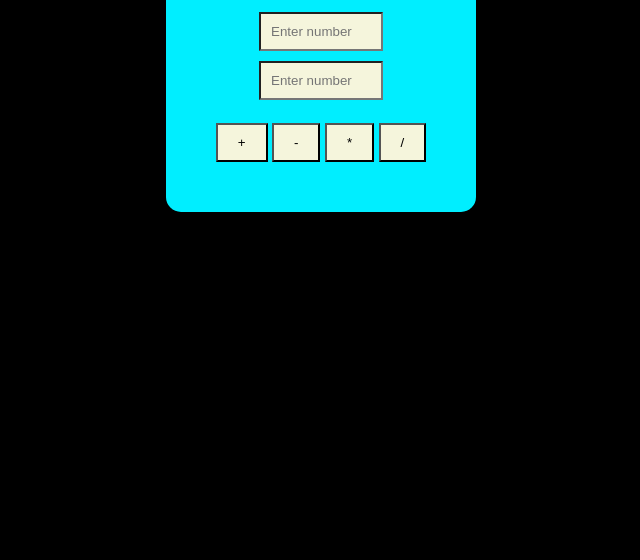
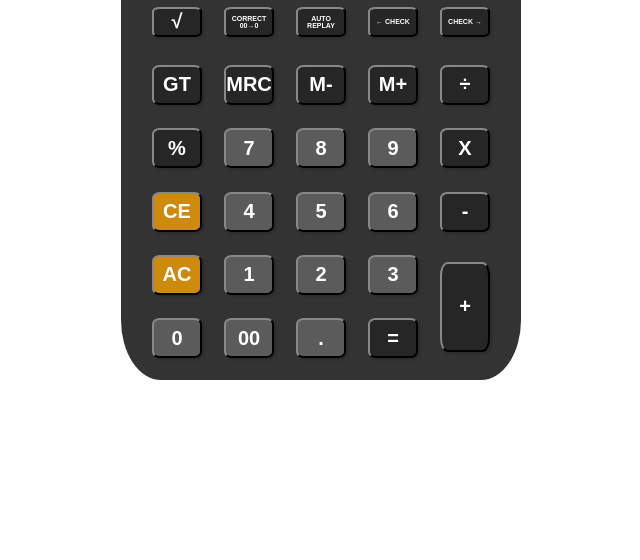
Before and after one commit to kadirmutluyt/hesap-makinesi, a plain HTML site: page index.html in a window 1280 px wide. Shown: the part 240-800 px from the top of the page, without its empty margins (319-959 px from the left). Drawn offline with Linux system fonts and the light colour scheme.

Commit message:
The calculator design was made.

```diff
--- a/index.html
+++ b/index.html
@@ -4,26 +4,204 @@
     <meta charset="UTF-8">
     <meta name="viewport" content="width=device-width, initial-scale=1.0">
     <title>Hesap Makinesi</title>
+    <link rel="stylesheet" href="style.css">
 </head>
 <body>
-    <link rel="stylesheet" href="style.css">
-    <script src="script.js"></script>
 
-    <div class="hesapmakinesi">
+    <div class="container">
+        <div class="grid-container">
+            <div class="box1">
+                <form action="">
+                    <input type="text" id="screen" readonly>
+                </form>
+            </div>
 
-        <h1>Simple Calculator</h1>
+            <div class="box2">
+                <div>
+                    <button class="btn btn-black small-btn">
+                        <h3>√</h3>
+                    </button>
+                </div>
 
-        <input type="number" id="sayi1" placeholder="Enter number">
-        <input type="number" id="sayi2" placeholder="Enter number">
-        <br>
-        <br>
-        <button onclick="hesapla('+')">+</button>
-        <button onclick="hesapla('-')">-</button>
-        <button onclick="hesapla('*')">*</button>
-        <button onclick="hesapla('/')">/</button>
+                <div>
+                    <button class="btn btn-black small-btn small">
+                        <h3>CORRECT 00→0
+                        </h3>
+                    </button>
+                </div>
 
-        <div id="sonuc"> </div>
-   </div>
+                <div>
+                    <button class="btn btn-black small-btn small">
+                        <h3>AUTO REPLAY
+                        </h3>
+                    </button>
+                </div>
+
+                <div>
+                    <button class="btn btn-black small-btn small">
+                        <h3>← CHECK
+                        </h3>
+                    </button>
+                </div>
+
+                 <div>
+                    <button class="btn btn-black small-btn small">
+                        <h3>CHECK →
+                        </h3>
+                    </button>
+                </div>
+
+                <div>
+                    <button class="btn btn-black">
+                        <h3>GT</h3>
+                    </button>
+                </div>
+
+                <div>
+                    <button class="btn btn-black">
+                        <h3>MRC</h3>
+                    </button>
+                </div>
+
+                <div>
+                    <button class="btn btn-black">
+                        <h3>M-</h3>
+                    </button>
+                </div>
+
+                <div>
+                    <button class="btn btn-black">
+                        <h3>M+</h3>
+                    </button>
+                </div>
+
+                <div>
+                    <button class="btn btn-black">
+                        <h3>÷</h3>
+                    </button>
+                </div>
+
+                <div>
+                    <button class="btn btn-black">
+                        <h3>%</h3>
+                    </button>
+                </div>
+
+                <div>
+                    <button class="btn btn-gray">
+                        <h3>7</h3>
+                    </button>
+                </div>
+
+                <div>
+                    <button class="btn btn-gray">
+                        <h3>8</h3>
+                    </button>
+                </div>
+
+                <div>
+                    <button class="btn btn-gray">
+                        <h3>9</h3>
+                    </button>
+                </div>
+
+                <div>
+                    <button class="btn btn-black">
+                        <h3>X</h3>
+                    </button>
+                </div>
+
+                <div>
+                    <button class="btn btn-orange">
+                        <h3>CE</h3>
+                    </button>
+                </div>
+
+                <div>
+                    <button class="btn btn-gray">
+                        <h3>4</h3>
+                    </button>
+                </div>
+
+                <div>
+                    <button class="btn btn-gray">
+                        <h3>5</h3>
+                    </button>
+                </div>
+
+                <div>
+                    <button class="btn btn-gray">
+                        <h3>6</h3>
+                    </button>
+                </div>
+
+                <div>
+                    <button class="btn btn-black">
+                        <h3>-</h3>
+                    </button>
+                </div>
+
+                <div>
+                    <button class="btn btn-orange">
+                        <h3>AC</h3>
+                    </button>
+                </div>
+
+                <div>
+                    <button class="btn btn-gray">
+                        <h3>1</h3>
+                    </button>
+                </div>
+
+                <div>
+                    <button class="btn btn-gray">
+                        <h3>2</h3>
+                    </button>
+                </div>
+
+                <div>
+                    <button class="btn btn-gray">
+                        <h3>3</h3>
+                    </button>
+                </div>
+
+                <div class="plus">
+                    <button class="plus-btn btn btn-black">
+                        <h3>+</h3>
+                    </button>
+                </div>
+
+                <div>
+                    <button class="btn btn-gray">
+                        <h3>0</h3>
+                    </button>
+                </div>
+
+                <div>
+                    <button class="btn btn-gray">
+                        <h3>00</h3>
+                    </button>
+                </div>
+
+                <div>
+                    <button class="btn btn-gray">
+                        <h3>.</h3>
+                    </button>
+                </div>
+
+                <div>
+                    <button class="btn btn-black">
+                        <h3>=</h3>
+                    </button>
+                </div>
+
+
+
+
+
+            </div>
+        </div>
+    </div>
 
 
 </body>
--- a/script.js
+++ /dev/null
@@ -1,30 +0,0 @@
-function hesapla(islem) {
-      const sayi1 = parseFloat(document.getElementById("sayi1").value);
-      const sayi2 = parseFloat(document.getElementById("sayi2").value);
-      let sonuc;
-
-      if (isNaN(sayi1) || isNaN(sayi2)) {
-        sonuc = "Please enter both numbers!";
-      } else {
-        switch (islem) {
-          case '+':
-            sonuc = sayi1 + sayi2;
-            break;
-          case '-':
-            sonuc = sayi1 - sayi2;
-            break;
-          case '*':
-            sonuc = sayi1 * sayi2;
-            break;
-          case '/':
-            if (sayi2 === 0) {
-              sonuc = "Cannot be divided by zero!";
-            } else {
-              sonuc = sayi1 / sayi2;
-            }
-            break;
-        }
-      }
-
-      document.getElementById("sonuc").innerText =  sonuc;
-    }
--- a/style.css
+++ b/style.css
@@ -1,33 +1,89 @@
-body {
-    font-family:Arial;
-    text-align: center;
-    margin-top: 100px;
-    background-color: black;
-    }
+* {
+  margin: 0;
+  padding: 0;
+}
 
-input {
-      padding: 10px;
-      margin: 5px;
-      width: 100px;
-      background-color: beige;
-    }
-    button {
-      padding: 10px 20px;
-      margin: 20;
-      background-color: beige;
-    }
-    #sonuc {
-      font-weight: bold;
-      margin-top: 20px;
-    }
+h3 {
+  font-size: 20px;
+}
 
-.hesapmakinesi {
+.small h3{
+  font-size: 7px;
+}
 
-    background-color: rgb(0, 238, 255);
-    padding: 30px;
-    margin: auto;
-    width: 250px;
-    border-radius: 15px;
-    box-shadow: 0 0 1000px rgba(0,0,0,0.2);
-    margin: auto;
-    }
+.container {
+  display: flex;
+  margin: 20px 0;
+  justify-content: center;
+}
+
+
+.grid-container {
+  display: grid;
+  grid-template-columns: 400px;
+  grid-template-rows: 200px 400px;
+  border-radius: 10%;
+  overflow: hidden;
+}
+
+.container .box1 {
+  display: flex;
+  background-color: #262626;
+  align-items: center;
+  justify-content: center;
+}
+
+#screen {
+  width: 350px;
+  height: 80px;
+  background-color: rgba(67, 212, 188, 0.752);
+  outline: none;
+}
+
+
+.container .box2 {
+  display: grid;
+  grid-template-columns: repeat(5, 1fr);
+  grid-template-rows: repeat(6, 1fr);
+  background-color: #333333;
+  justify-items: center;
+  align-items: center;
+  padding: 10px 20px;
+}
+
+
+/* Buttons */
+
+.plus {
+  grid-column: 5;
+  grid-row: 5 / span 2;
+}
+
+.plus-btn {
+  height: 90px !important;
+}
+
+.small-btn {
+  height: 30px !important;
+}
+
+.btn {
+  width: 50px;
+  height: 40px;
+  border-radius: 15%;
+  color: #fff;
+  border-color: #343434;
+  box-shadow: rgba(0, 0, 0, 0.15) 1.95px 1.95px 2.6px;
+}
+
+.btn-gray {
+  background-color: rgb(92, 91, 91);
+}
+
+.btn-orange {
+  background-color: #ffa600c0;
+}
+
+.btn-black {
+  background-color: #222222c0;
+}
```
